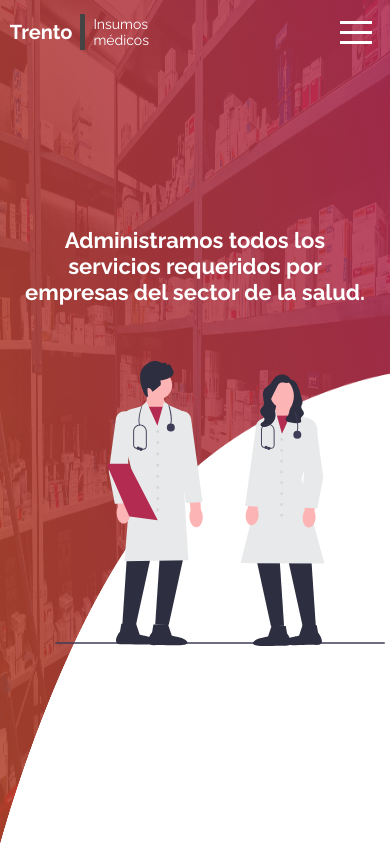
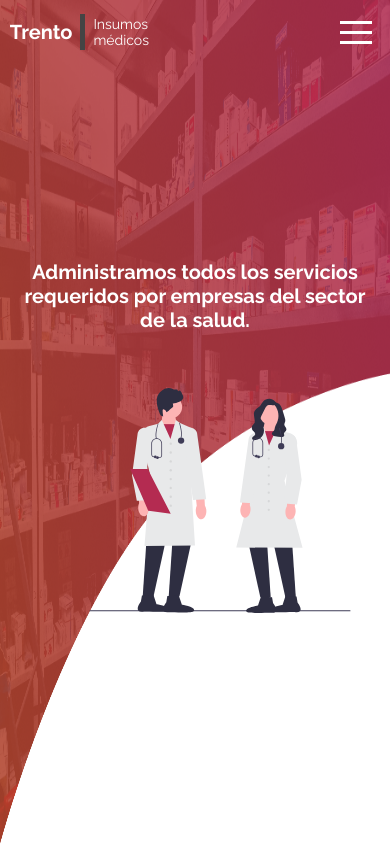
Before and after one commit to j-belec/trento, a React (Create React App) app: page / in a window 390 px wide. Shown: the top 845 px of the page. Built offline with nearby package versions, Linux system fonts and the light colour scheme.

Commit message:
Media Querie 420px(max) for Intro

```diff
--- a/src/sass/layout/_intro.scss
+++ b/src/sass/layout/_intro.scss
@@ -97,7 +97,7 @@
 @media (max-width: 500px) {
   .intro {
     div {
-      padding: 0 2rem;
+      // padding: 0 2rem;
       flex-direction: column;
       gap: 5.6rem;
       margin-bottom: 10rem;
@@ -115,3 +115,22 @@
     }
   }
 }
+
+@media (max-width: 420px) {
+  .intro {
+    div {
+      padding: 0 1rem;
+
+      h1 {
+        font-size: 2rem;
+        padding: 0 1.4rem;
+        max-width: max-content;
+      }
+
+      .doctors {
+        height: 22.5rem;
+        margin-left: 5rem;
+      }
+    }
+  }
+}
```
